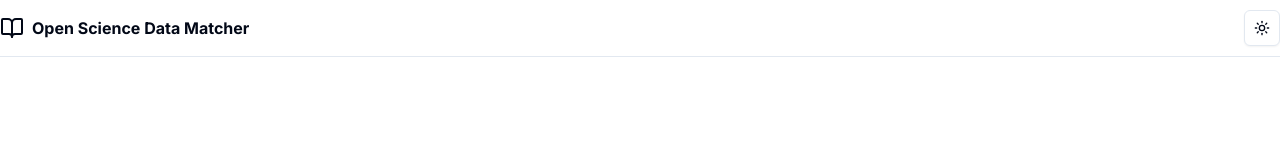
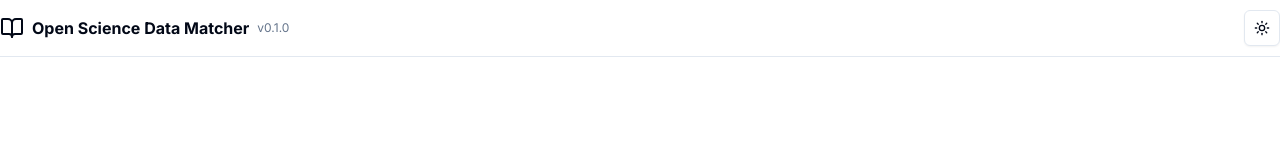
Before and after one commit to BlueReZZ/datamatcher, a Next.js app: page / in a window 1280 px wide. Shown: the top 156 px of the page. Built offline with nearby package versions, Linux system fonts and the light colour scheme; no server answers.

Commit message:
chore: show app version in the homepage header
Add a version field to package.json and render it next to the title
in the navbar, mainly to trigger a Vercel redeploy post-org-transfer.

Co-Authored-By: Claude Sonnet 5 <noreply@anthropic.com>

```diff
--- a/components/navbar.tsx
+++ b/components/navbar.tsx
@@ -1,6 +1,7 @@
 import Link from "next/link"
 import { BookOpenIcon } from "lucide-react"
 import { ThemeToggle } from "@/components/theme-toggle"
+import packageJson from "@/package.json"
 
 export function Navbar() {
   return (
@@ -10,6 +11,7 @@ export function Navbar() {
           <Link href="/" className="flex items-center space-x-2">
             <BookOpenIcon className="h-6 w-6" />
             <span className="font-bold">Open Science Data Matcher</span>
+            <span className="text-xs text-muted-foreground">v{packageJson.version}</span>
           </Link>
         </div>
         <div className="flex flex-1 items-center justify-end">
--- a/package.json
+++ b/package.json
@@ -1,4 +1,5 @@
 {
+  "version": "0.1.0",
   "scripts": {
     "test": "vitest run",
     "test:watch": "vitest"
```
